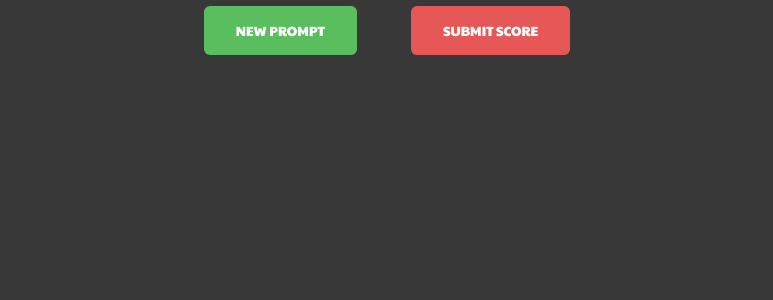
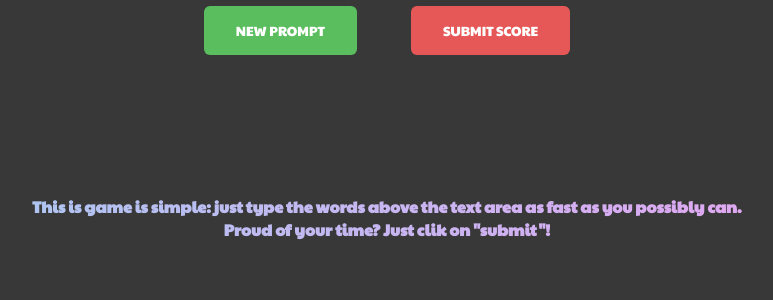
Before and after one commit to amnbot/TypingSpeedTest, a Flask app: page / in a window 1280 px wide. Shown: the part 373-673 px from the top of the page, without its empty margins (253-1026 px from the left). Run offline with Flask 2, Linux system fonts and the light colour scheme; some libraries are stand-ins or nearby versions.

Commit message:
Update index.html

```diff
--- a/templates/index.html
+++ b/templates/index.html
@@ -14,7 +14,7 @@
         <p id="wps" class="message"></p>
         <!--<p id="user-input"></p>-->
         <form method="POST" autocomplete="off">
-            <input id='input' name="text" spellcheck="false" class="user-input">
+            <input onDrop="return false" onpaste="return false;" id='input' name="text" spellcheck="false" class="user-input">
         </form>
         <button onclick="getNewPrompt()" id="button">NEW PROMPT</button>
         <button onclick="submitScore()" id="submit">SUBMIT SCORE</button>
@@ -32,9 +32,28 @@
 
         </div>
     </div>
+    <div>
+        <p class="page-title">This is game is simple: just type the words above the text area as fast as you possibly can. <br/>Proud of your time? Just clik on "submit"!<br/></p>
+    </div>
     <script src="jquery-3.5.1.js"></script>
     <script>
-
+        document.onkeydown = function(e) {
+          if(event.keyCode == 123) {
+             return false;
+          }
+          if(e.ctrlKey && e.shiftKey && e.keyCode == 'I'.charCodeAt(0)) {
+             return false;
+          }
+          if(e.ctrlKey && e.shiftKey && e.keyCode == 'C'.charCodeAt(0)) {
+             return false;
+          }
+          if(e.ctrlKey && e.shiftKey && e.keyCode == 'J'.charCodeAt(0)) {
+             return false;
+          }
+          if(e.ctrlKey && e.keyCode == 'U'.charCodeAt(0)) {
+             return false;
+          }
+        }
         document.getElementById("entername").hidden = true;
         document.getElementById("lbl").hidden = true;
         document.getElementById("submission").style.visibility = "hidden";
```
